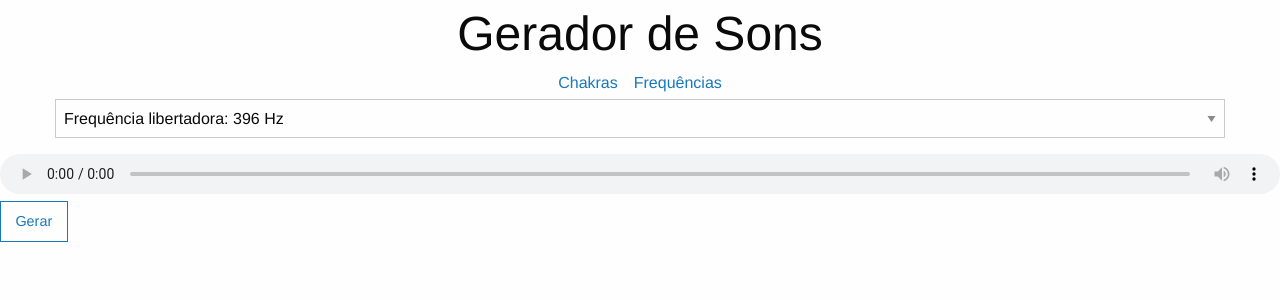
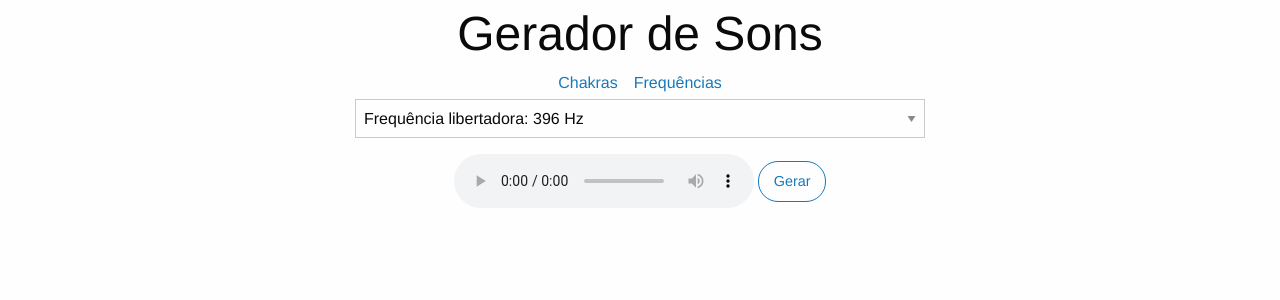
Before and after one commit to croco-br/sound-generator, a FastAPI app: page /frequencies in a window 1280 px wide. Shown: the top 300 px of the page. Run offline with FastAPI, Linux system fonts and the light colour scheme; some libraries are stand-ins or nearby versions.

Commit message:
fix layout

```diff
--- a/app/engine.py
+++ b/app/engine.py
@@ -25,7 +25,7 @@ def generate_audio(name: str):
     audio_data /= np.max(np.abs(audio_data))
 
     # Convert to 16-bit PCM format
-    audio_data = (audio_data * 32767).astype(np.int16)
+    audio_data = (audio_data * 2147483647).astype(np.int32)
 
     # Create an in-memory bytes buffer for the WAV file
     buffer = io.BytesIO()
--- a/app/static/css/frequencies.css
+++ b/app/static/css/frequencies.css
@@ -1,25 +1,4 @@
-.loading-container{
-    display: flex;
-    flex-direction: column;
-    /* Stack items vertically */
-    align-items: center;
-    /* Center items horizontally */
-    gap: 10px;
-    /* Space between items */
-
+.button  {
+    margin-bottom: 45px !important;
+    border-radius: 20px
 }
-
-audio {
-    width: 100%;
-    /* Make the audio player take full width of audio-div */
-    height: 40px;
-    /* Set a fixed height for the audio player */
-}
-
-.btn  {
-    width: 100%;
-    /* Make the button take full width of audio-div */
-    height: 40px;
-    /* Set a fixed height for the button */
-    border-radius: 50px;
-}
--- a/app/templates/frequencies.html
+++ b/app/templates/frequencies.html
@@ -14,8 +14,8 @@
 
 <div id="frequencies-content">
     <div class="grid-container">
-        <div class="grid-x grid-padding-x">
-            <div class="cell">
+        <div class="grid-x grid-padding-x align-center">
+            <div class="cell medium-6">
                 <select id="frequency-select" class="custom-select">
                     <optgroup label="Frequências Solfeggio">
                         <option value="Liberating">Frequência libertadora: 396 Hz</option>
@@ -71,7 +71,8 @@
     </div>
 
     <div id="loading-container">
-        <div class="audio-div">
+        <div class="grid-x grid-padding-x align-center">
+            <div class="cell medium-6 text-center">
                 <audio id="audio-player" controls></audio>
                 <button type="button" id="loading-button" class="button rounded shadow hollow"
                     onclick="generateAudio()">Gerar</button>
```
Also changed, not shown: todo.txt (deleted, +0 -20 lines). Lines whose indentation alone changed are shown as unchanged.
